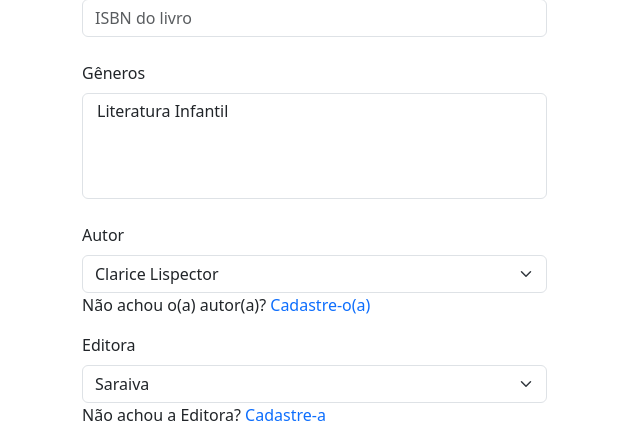
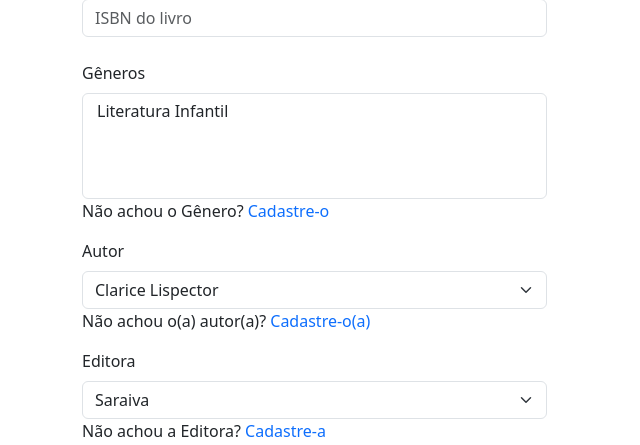
Before and after one commit to NicolasRaony06/gerenciador-biblioteca-django, a Django app: page /livros/livro_cadastro/ in a window 1280 px wide. Shown: the part 256-701 px from the top of the page, without its empty margins (0-640 px from the left). Run offline with Django 5.2, Linux system fonts and the light colour scheme; a user stored in the database is signed in; data comes from the database, SQL or seed files in the repository; both versions use the stored data as it was after the commit.

Commit message:
Cadastro de livro finalizado

```diff
--- a/livros/templates/livro_cadastro.html
+++ b/livros/templates/livro_cadastro.html
@@ -33,7 +33,7 @@
                         <option value="{{genero.id}}">{{genero.nome}}</option>
                     {% endfor %}
                 </select>
-                <br>
+                <p>Não achou o Gênero? <a href="{% url "genero_cadastro" %}" style="text-decoration: None">Cadastre-o</a></p>
                 <label for="autor" class="form-label">Autor</label>
                 <select name="autor" id="autor" class="form-select" required>
                     {% for autor in autores %}
```
Also changed, not shown: db.sqlite3.
